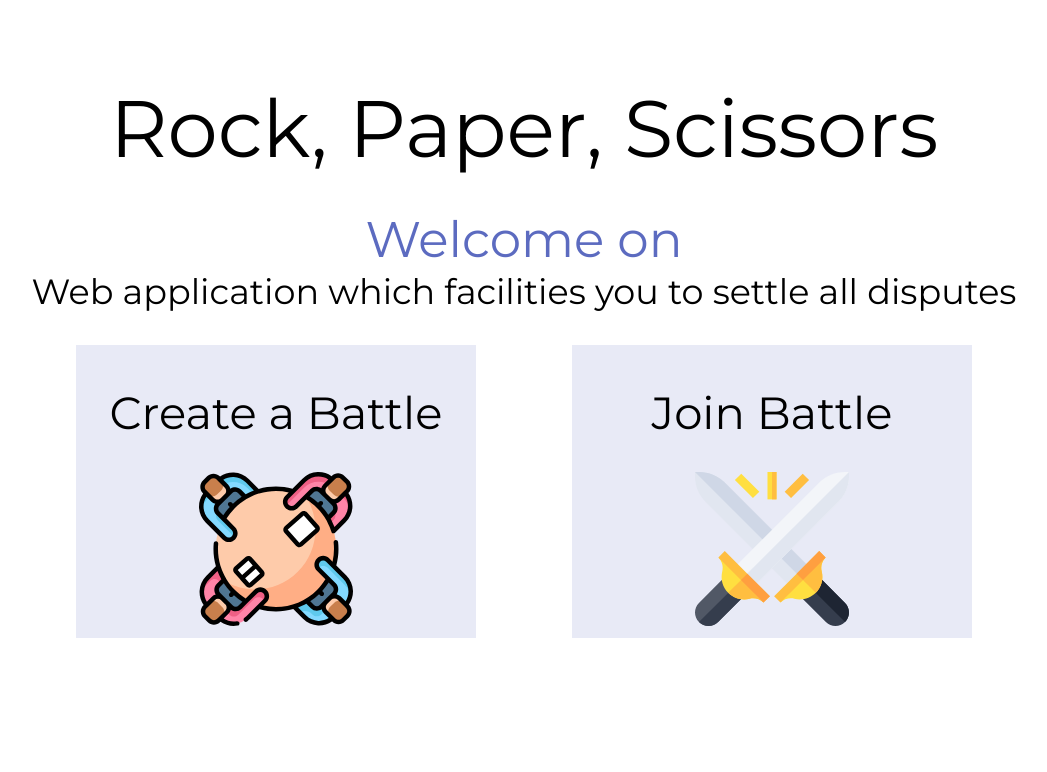
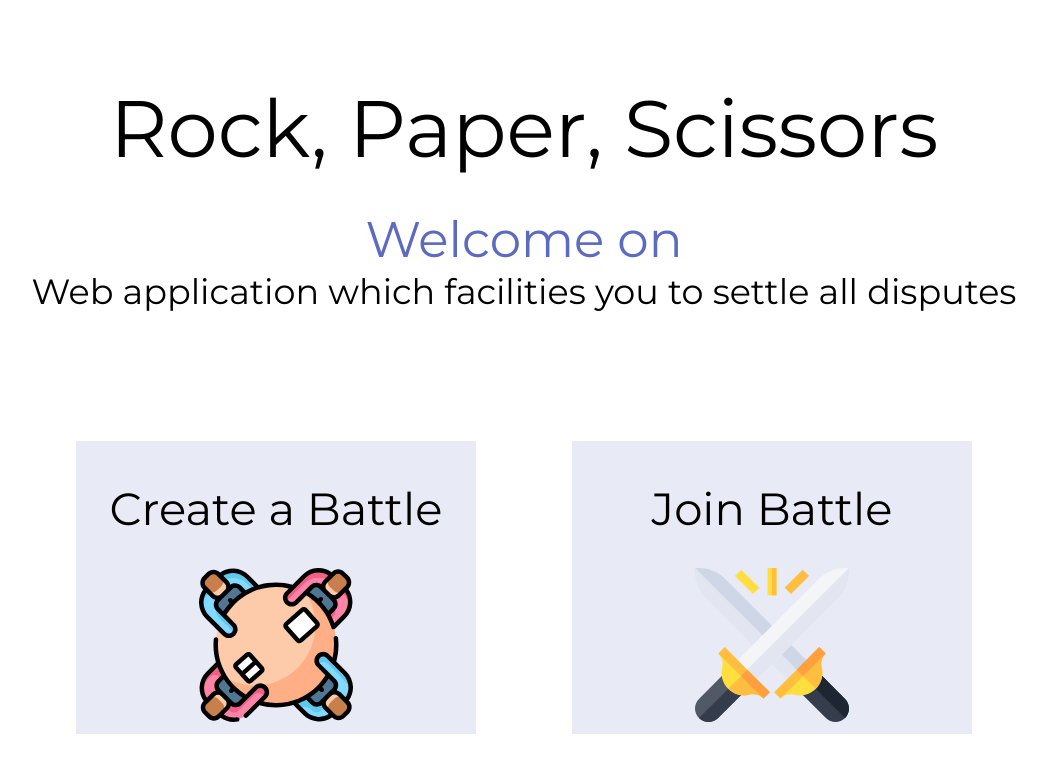
Before and after one commit to szymonbla/Login_system-frontend, a React (Create React App) app: page / in a window 1280 px wide. Shown: the top 772 px of the page, without its empty margins (116-1163 px from the left). Built offline with nearby package versions, Linux system fonts and the light colour scheme.

Commit message:
Completed homepage

```diff
--- a/src/styles/pages/_homepage.scss
+++ b/src/styles/pages/_homepage.scss
@@ -1,14 +1,9 @@
 .homepage-background-container {
-    .homepage-container {
-
-        .row {
-
-        }
-    }
 
     .homepage-battle {
         display: flex;
         align-items: center;
         justify-content: center;
+        margin: 6em 0;
     }
 }
```
